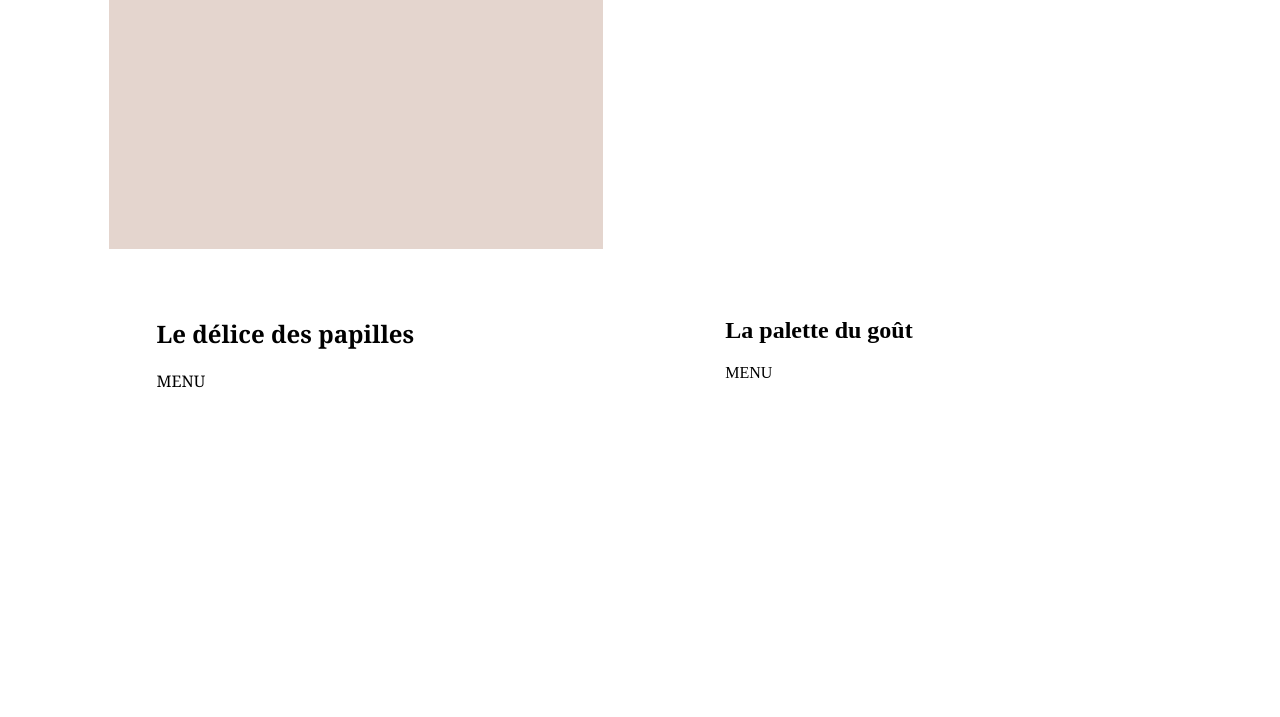
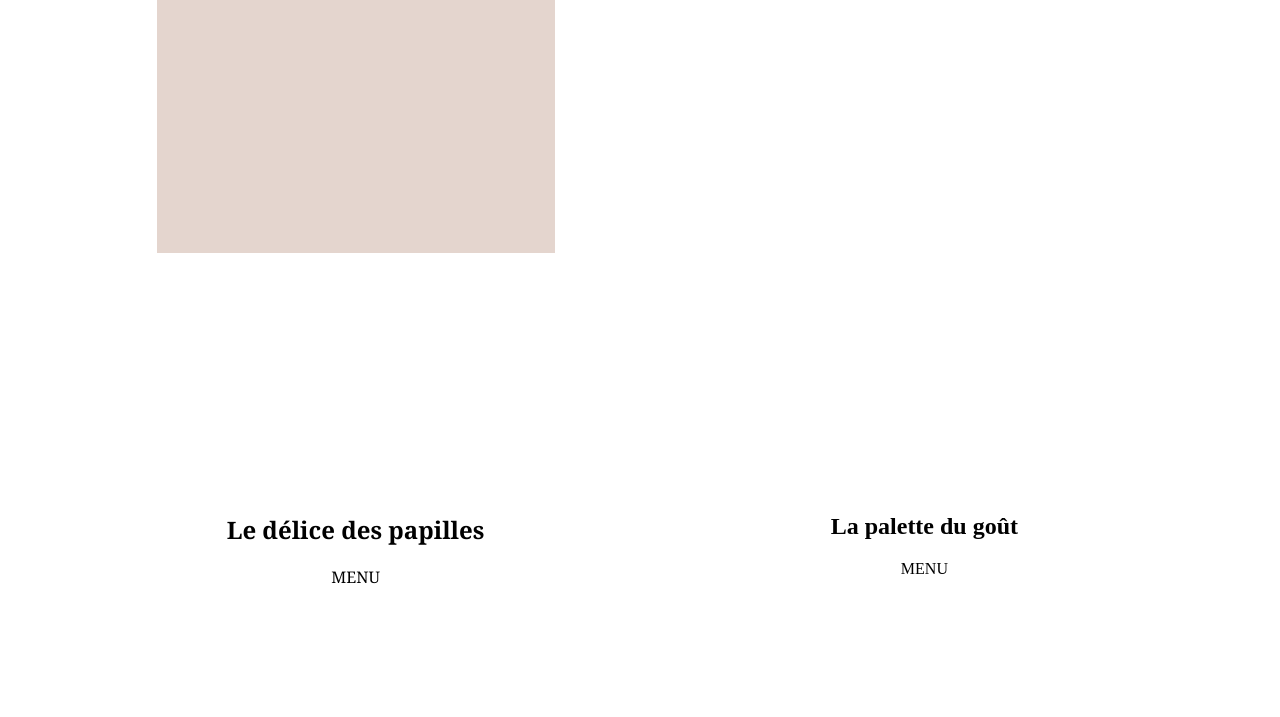
Before and after one commit to LaChipse/Dynamisez-une-page-web-avec-des-animations-CSS, a website: page html/index.html in a window 1280 px wide. Shown: the part 491-1208 px from the top of the page. Drawn offline with Linux system fonts and the light colour scheme.

Commit message:
Dimension menu acceuil

```diff
--- a/sass/main.scss
+++ b/sass/main.scss
@@ -2,11 +2,12 @@ $color-primary: #319678;
 $color-secondary: #FFCA28;
 $color-note: #e4d5ce;
 $color-bg: white;
-$padding-menu : 3em;
 
  @mixin dimension {
-     height: 500px;
      width: 35%;
+     padding-top: 15em;
+     padding-bottom: 15em;
+    text-align: center;
  }
 
 .header {
@@ -22,22 +23,18 @@ $menu-input: (
   note: (
       bg: $color-note,
       ff: Arial,
-      pad: $padding-menu,
    ),
   chic: (
       bg: $color-bg,
       ff: 'Bookman old Style',
-      pad: $padding-menu,
   ),
   delice: (
       bg: $color-bg,
       ff: Georgia,
-      pad: $padding-menu,
   ),
   palette: (
     bg: $color-bg,
     ff: 'Times New Roman',
-    pad: $padding-menu,
   )
 );
 
```
Also changed, not shown: css/style.css, 1 other file.
